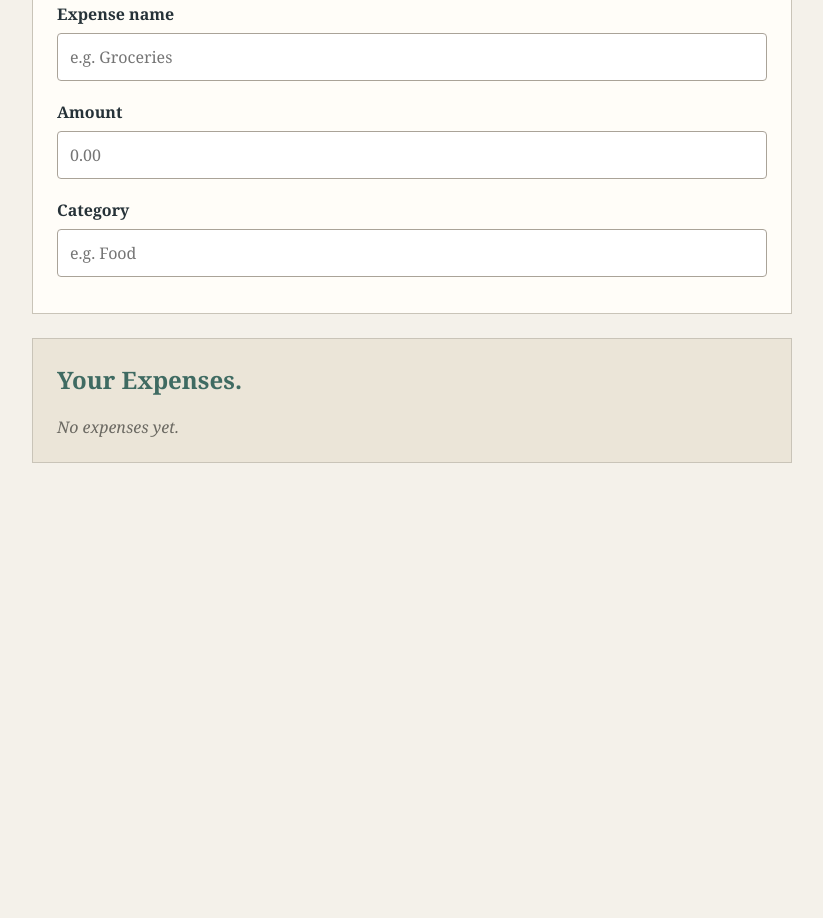
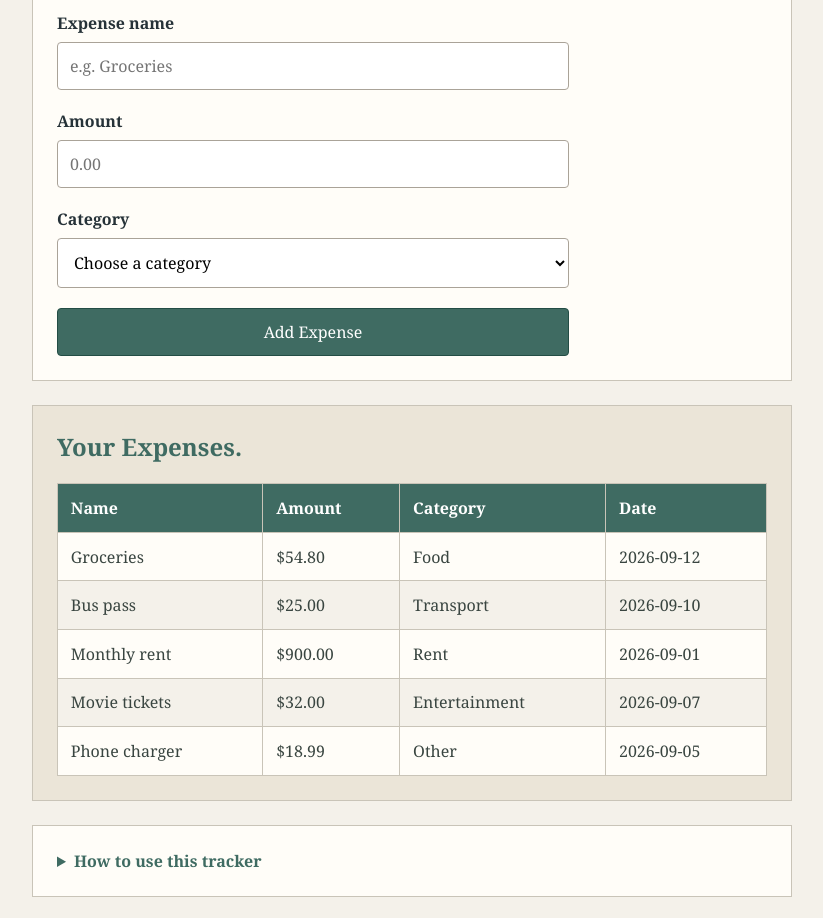
Before and after one commit to yhodan713-ui/my-budget-tracker, a plain HTML site: page index.html in a window 1280 px wide. Shown: the part 290-1208 px from the top of the page, without its empty margins (228-1051 px from the left). Before the commit the page ends 800 px from the top, so only its background shows below. Drawn offline with Linux system fonts and the light colour scheme.

Commit message:
Build Week 2 budget tracker features

```diff
--- a/index.html
+++ b/index.html
@@ -8,7 +8,7 @@
 </head>
 <body>
 	<header id="page-header">
-		<h1>My Budget Tracker.</h1>
+		<h1><img src="https://placehold.co/64x64/3f6b62/ffffff?text=%24" alt="Budget tracker dollar sign logo" width="64"> My Budget Tracker.</h1>
 		<p>Track your income and expenses in one place.</p>
 	</header>
 
@@ -23,13 +23,73 @@
 				<input type="number" id="expense-amount" name="expense-amount" placeholder="0.00" step="0.01">
 
 				<label for="expense-category">Category</label>
-				<input type="text" id="expense-category" name="expense-category" placeholder="e.g. Food">
+				<select id="expense-category" name="expense-category">
+					<option value="">Choose a category</option>
+					<option value="food">Food</option>
+					<option value="transport">Transport</option>
+					<option value="rent">Rent</option>
+					<option value="entertainment">Entertainment</option>
+					<option value="other">Other</option>
+				</select>
+
+				<button type="button">Add Expense</button>
 			</form>
 		</section>
 
 		<section class="expense-list" aria-labelledby="your-expenses-heading">
 			<h2 id="your-expenses-heading">Your Expenses.</h2>
-			<p>No expenses yet.</p>
+			<table>
+				<thead>
+					<tr>
+						<th scope="col">Name</th>
+						<th scope="col">Amount</th>
+						<th scope="col">Category</th>
+						<th scope="col">Date</th>
+					</tr>
+				</thead>
+				<tbody>
+					<tr>
+						<td>Groceries</td>
+						<td>$54.80</td>
+						<td>Food</td>
+						<td>2026-09-12</td>
+					</tr>
+					<tr>
+						<td>Bus pass</td>
+						<td>$25.00</td>
+						<td>Transport</td>
+						<td>2026-09-10</td>
+					</tr>
+					<tr>
+						<td>Monthly rent</td>
+						<td>$900.00</td>
+						<td>Rent</td>
+						<td>2026-09-01</td>
+					</tr>
+					<tr>
+						<td>Movie tickets</td>
+						<td>$32.00</td>
+						<td>Entertainment</td>
+						<td>2026-09-07</td>
+					</tr>
+					<tr>
+						<td>Phone charger</td>
+						<td>$18.99</td>
+						<td>Other</td>
+						<td>2026-09-05</td>
+					</tr>
+				</tbody>
+			</table>
+		</section>
+
+		<details>
+			<summary>How to use this tracker</summary>
+			<p>Enter an expense name, amount, and category in the form, then select Add Expense. Your saved expenses will appear in the table.</p>
+		</details>
+
+		<section class="budget-video" aria-labelledby="budget-video-heading">
+			<h2 id="budget-video-heading">A budgeting tip</h2>
+			<iframe width="560" height="315" src="https://www.youtube.com/embed/8Gv0H-vPoDc" title="Budgeting tips video" frameborder="0" allowfullscreen></iframe>
 		</section>
 	</main>
 </body>
--- a/style.css
+++ b/style.css
@@ -28,6 +28,12 @@ h1 {
 	margin-bottom: 0.5rem;
 	color: #234d45;
 	font-size: 2.5rem;
+}
+
+h1 img {
+	width: 64px;
+	margin-right: 0.5rem;
+	vertical-align: middle;
 }
 
 #page-header p {
@@ -80,8 +86,93 @@ input {
 	font: inherit;
 }
 
-.expense-list p {
-	margin-bottom: 0;
-	color: #6b6962;
-	font-style: italic;
+.expense-form > form {
+	max-width: 32rem;
 }
+
+select,
+button {
+	width: 100%;
+	padding: 0.75rem;
+	border: 1px solid #aaa398;
+	border-radius: 4px;
+	font: inherit;
+}
+
+select {
+	margin-bottom: 0.75rem;
+	background-color: #ffffff;
+}
+
+input:not([type="submit"]):focus,
+select:focus {
+	border-color: #3f6b62;
+	outline: 3px solid rgba(63, 107, 98, 0.2);
+}
+
+button {
+	border-color: #234d45;
+	background-color: #3f6b62;
+	color: #ffffff;
+	cursor: pointer;
+}
+
+button:hover {
+	background-color: #234d45;
+}
+
+table {
+	width: 100%;
+	border-collapse: collapse;
+	background-color: #fffdf8;
+}
+
+th,
+td {
+	padding: 0.8rem;
+	border: 1px solid #c9c4b8;
+	text-align: left;
+}
+
+th {
+	background-color: #3f6b62;
+	color: #ffffff;
+}
+
+tr:nth-child(even) {
+	background-color: #f4f1ea;
+}
+
+.expense-list td {
+	color: #394540;
+}
+
+tbody tr:hover {
+	background-color: #dce9e5;
+}
+
+details,
+.budget-video {
+	padding: 1.5rem;
+	border: 1px solid #c9c4b8;
+	background-color: #fffdf8;
+}
+
+summary {
+	color: #3f6b62;
+	font-weight: bold;
+	cursor: pointer;
+}
+
+details p {
+	margin: 1rem 0 0;
+}
+
+.budget-video h2 {
+	margin-bottom: 1rem;
+}
+
+iframe {
+	max-width: 100%;
+	border: 0;
+}
```
